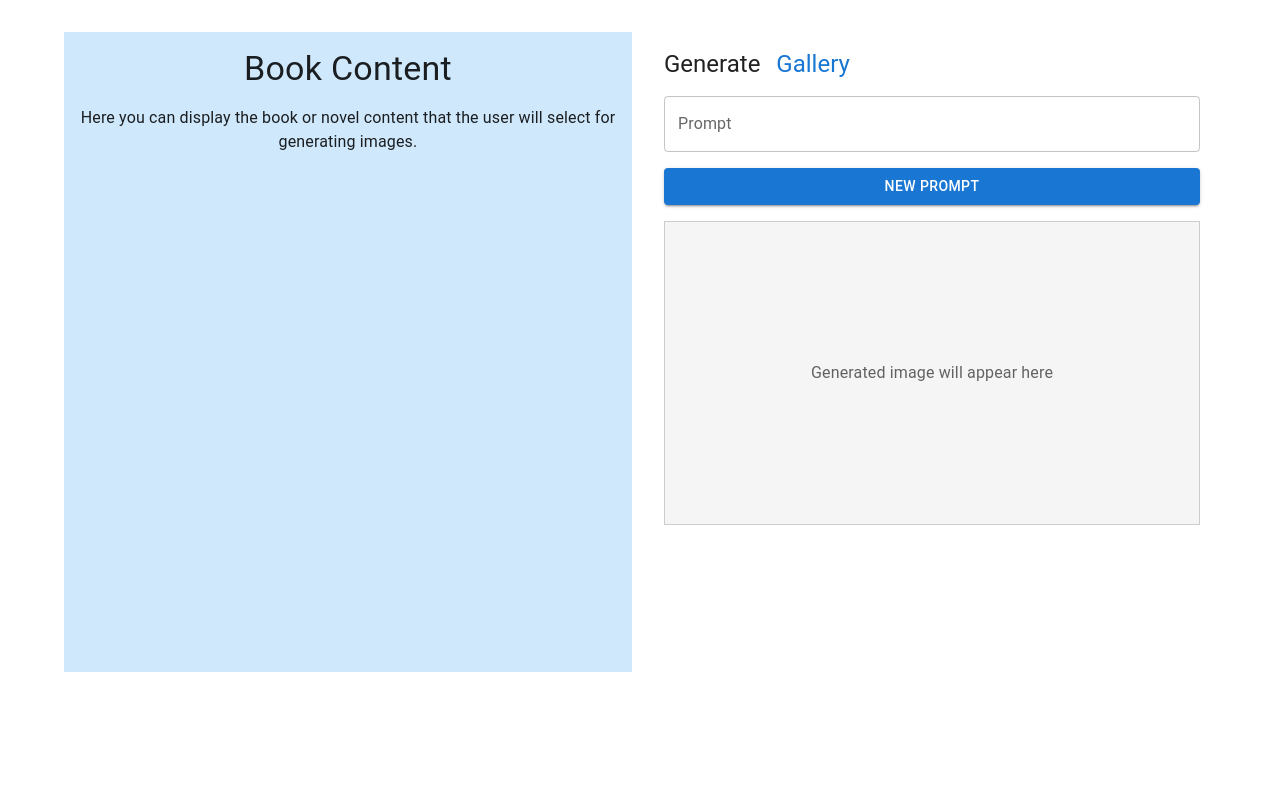
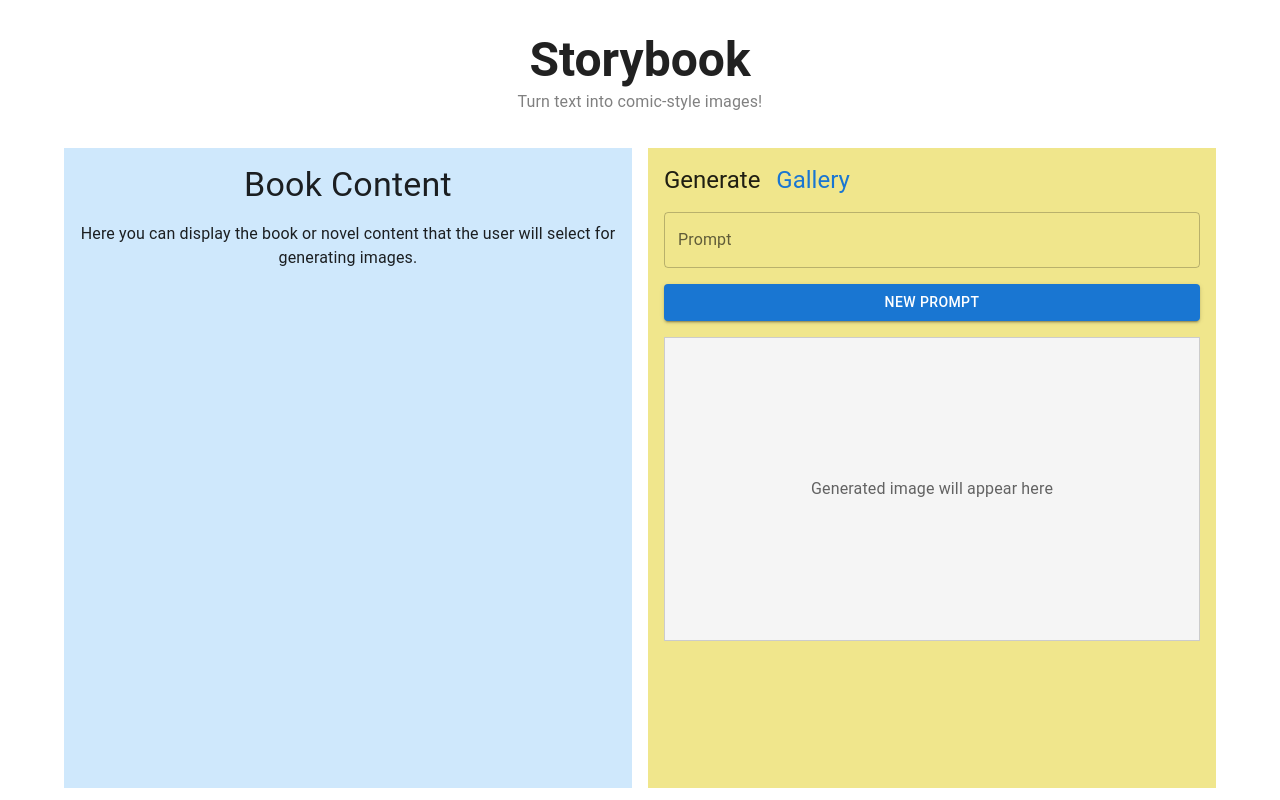
Before and after one commit to cohack-2024/frontend, a React (Create React App) app: page / in a window 1280 px wide. Built offline with nearby package versions, Linux system fonts and the light colour scheme.

Commit message:
second page intit

```diff
--- a/src/first_page.tsx
+++ b/src/first_page.tsx
@@ -6,6 +6,16 @@ const FirstPage: React.FC = () => {
         <React.Fragment>
             <CssBaseline />
             <Container maxWidth="lg" sx={{ marginTop: 4 }}>
+                {/* Application Heading */}
+                <Box sx={{ marginBottom: 4, textAlign: 'center' }}>
+                    <Typography variant="h3" component="h1" sx={{ fontWeight: 'bold' }}>
+                        Storybook
+                    </Typography>
+                    <Typography variant="subtitle1" sx={{ color: 'gray' }}>
+                        Turn text into comic-style images!
+                    </Typography>
+                </Box>
+
                 <Grid container spacing={2}>
                     {/* Left Section */}
                     <Grid item xs={6}>
@@ -26,11 +36,17 @@ const FirstPage: React.FC = () => {
 
                     {/* Right Section */}
                     <Grid item xs={6}>
-                        <Box sx={{ height: '80vh', padding: 2 }}>
+                        <Box
+                            sx={{
+                                bgcolor: '#f0e68c',
+                                height: '80vh',
+                                padding: 2
+                            }}
+                        >
                             {/* Generate and Gallery Links */}
                             <Stack direction="row" spacing={2} sx={{ marginBottom: 2 }}>
                                 <Typography variant="h5">Generate</Typography>
-                                <Link href="#/gallery" underline="hover">
+                                <Link href="/src/second_page" underline="hover">
                                     <Typography variant="h5">Gallery</Typography>
                                 </Link>
                             </Stack>
```
Also changed, not shown: public/src/second_page.tsx (added, +60 -0 lines), src/page1.js (deleted).
